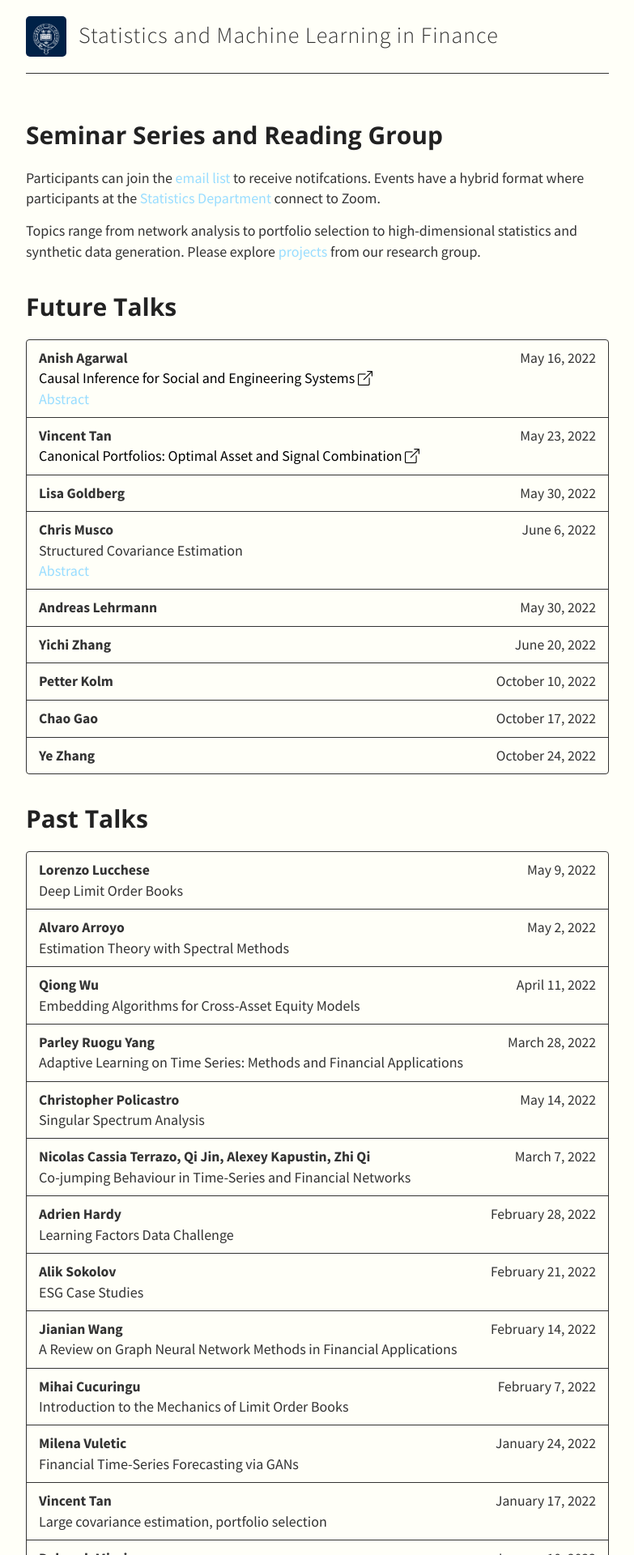
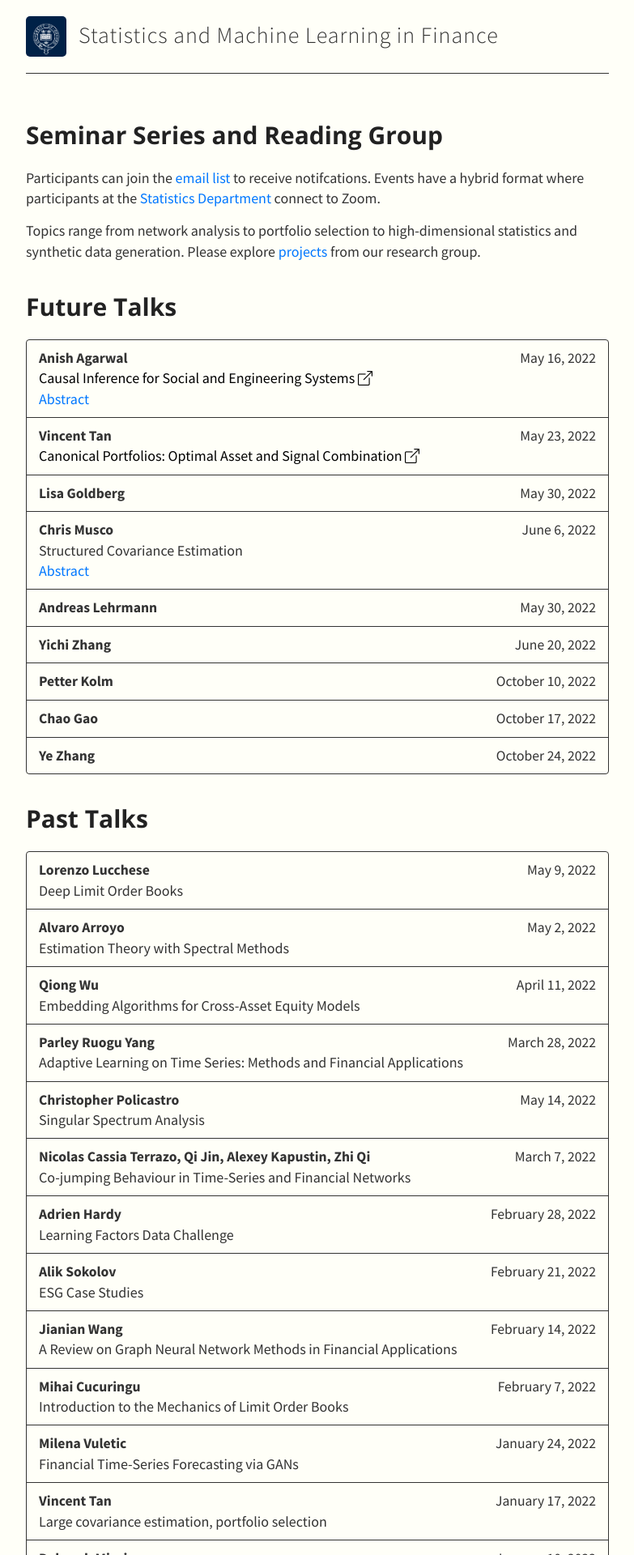
Before and after one commit to SML-Fin/SML-Fin.github.io, a Jekyll site: the page built from index.md, in a window 1280 px wide. Shown: the top 1920 px of the page at 81% size, without its empty margins (248-1031 px from the left). Built offline with Jekyll 4.4.1, drawn with Linux system fonts in a browser that asks for light colours; nearby versions of some CDN libraries; our own code applies the rules of GitHub Pages for plain Markdown files.

Commit message:
Update _variables.scss

```diff
--- a/_sass/_variables.scss
+++ b/_sass/_variables.scss
@@ -5,7 +5,7 @@
 
 // Colors
 $blue: #4183C4;
-$stanfordred: #99ddff;
+$stanfordred: #0077ff;
 $ivory: #FFFFF8;
 
 // Grays
```
